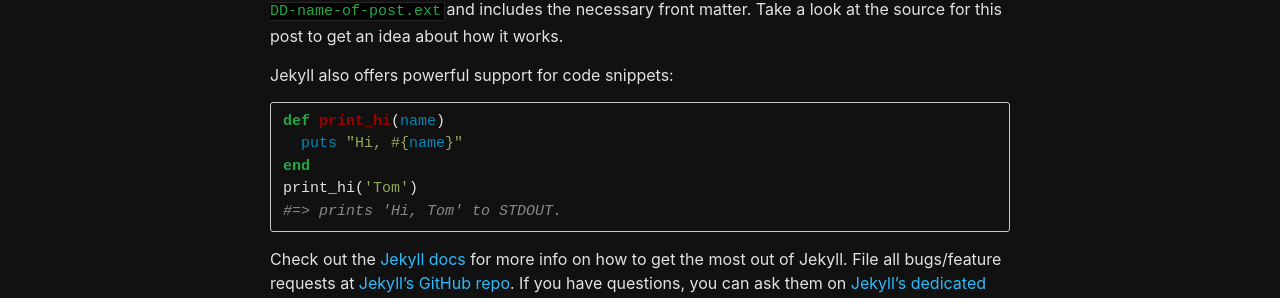
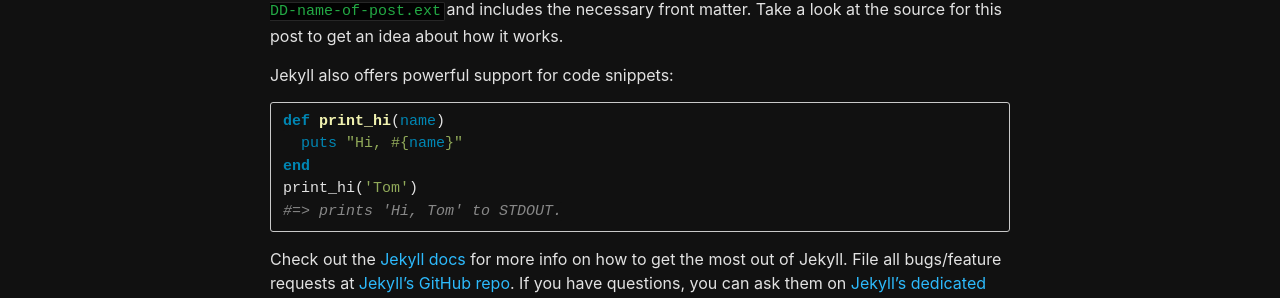
Before and after one commit to slackersecurity/blog, a Jekyll site: the page built from _posts/2018-07-13-welcome.md, in a window 1280 px wide. Shown: the part 345-643 px from the top of the page. Built offline with Jekyll 4.4.1, drawn with Linux system fonts in a browser that asks for light colours.

Commit message:
Update _syntax-highlighting.scss

```diff
--- a/_sass/minima/_syntax-highlighting.scss
+++ b/_sass/minima/_syntax-highlighting.scss
@@ -9,9 +9,10 @@
     background: #a13;
   }
 
-  .c     { color: #888; font-style: italic } // Comment
+  .c     { color: #43894f; font-style: italic } // Comment
+  .c1    { color: #43894f }
   .err   { color: #151515; background-color: #e3d2d2 } // Error
-  .k     { color: #23a844; font-weight: bold } // Keyword
+  .k     { color: #0086B3; font-weight: bold } // Keyword
   .o     { color: #f4bf75; font-weight: bold } // Operator
   .cm    { color: #888; font-style: italic } // Comment.Multiline
   .cp    { color: #f4bf75; font-weight: bold } // Comment.Preproc
@@ -35,14 +36,15 @@
   .kr    { color: #aa759f; font-weight: bold } // Keyword.Reserved
   .kt    { color: #d28445; font-weight: bold } // Keyword.Type
   .m     { color: #90a959} // Literal.Number
-  .s     { color: #90a959 } // Literal.String
+  .s     { color: #ce8c21 } // Literal.String
+  .s1    { color: #ce8c21 } //
   .na    { color: #6a9fb5 } // Name.Attribute
   .nb    { color: #0086B3 } // Name.Builtin
   .nc    { color: #259; font-weight: bold } // Name.Class
   .no    { color: #008080 } // Name.Constant
   .ni    { color: #800080 } // Name.Entity
-  .ne    { color: #900; font-weight: bold } // Name.Exception
-  .nf    { color: #900; font-weight: bold } // Name.Function
+  .ne    { color: #f1f2b0; font-weight: bold } // Name.Exception
+  .nf    { color: #f1f2b0; font-weight: bold } // Name.Function
   .nn    { color: #f4bf75 } // Name.Namespace
   .nt    { color: #f4bf75 } // Name.Tag
   .nv    { color: #f4bf75 } // Name.Variable
```
